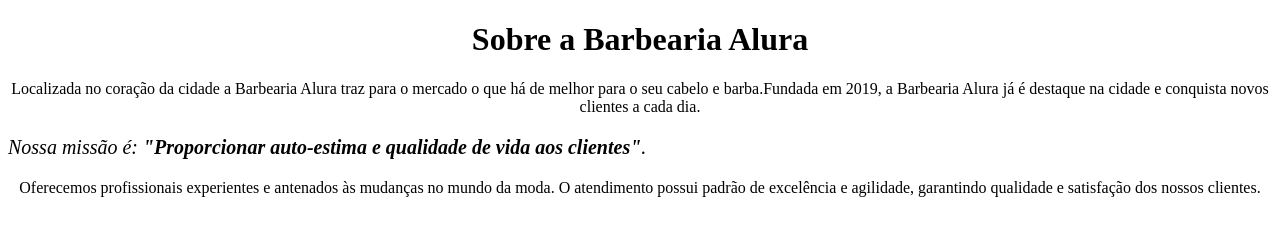
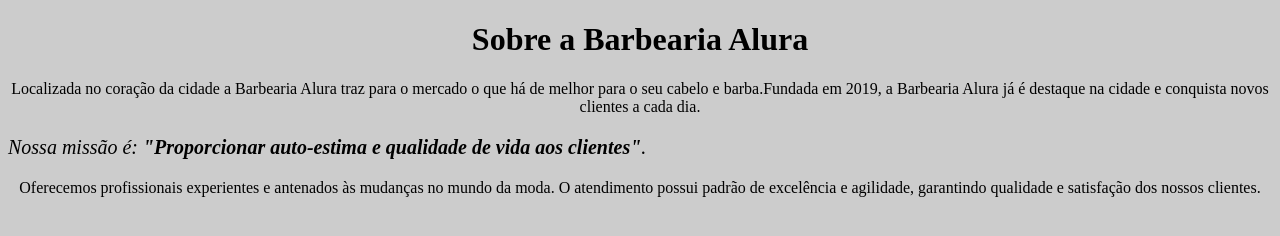
Before and after one commit to reeberth/barbearia, a plain HTML site: page index.html in a window 1280 px wide. Drawn offline with Linux system fonts and the light colour scheme.

Commit message:
oooooooo

```diff
--- a/index.html
+++ b/index.html
@@ -3,6 +3,7 @@
     <head>
         <meta charset="UTF-8">
         <title>Barbearia Alura</title>
+        <link rel="stylesheet" href="style.css">
     </head>
     <body>
         <h1 style="text-align: center;">Sobre a Barbearia Alura</h1>
--- a/style.css
+++ b/style.css
@@ -1,3 +1,12 @@
 {
     text-align: center;
+    background: #CCCCCC;
 }
+
+h1 {
+    background: #CCCCCC;
+}
+
+body {
+    background: #CCCCCC;
+}
```
